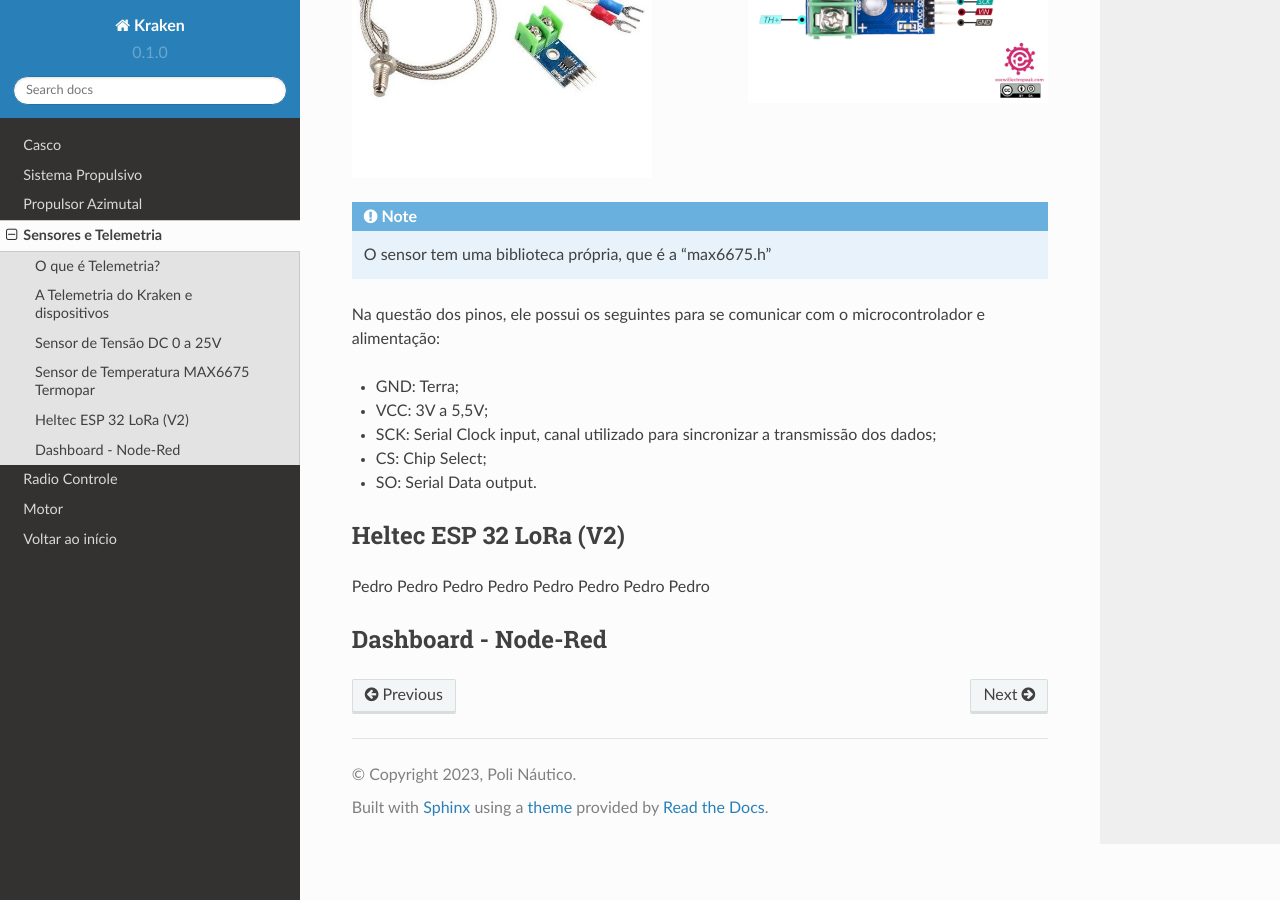
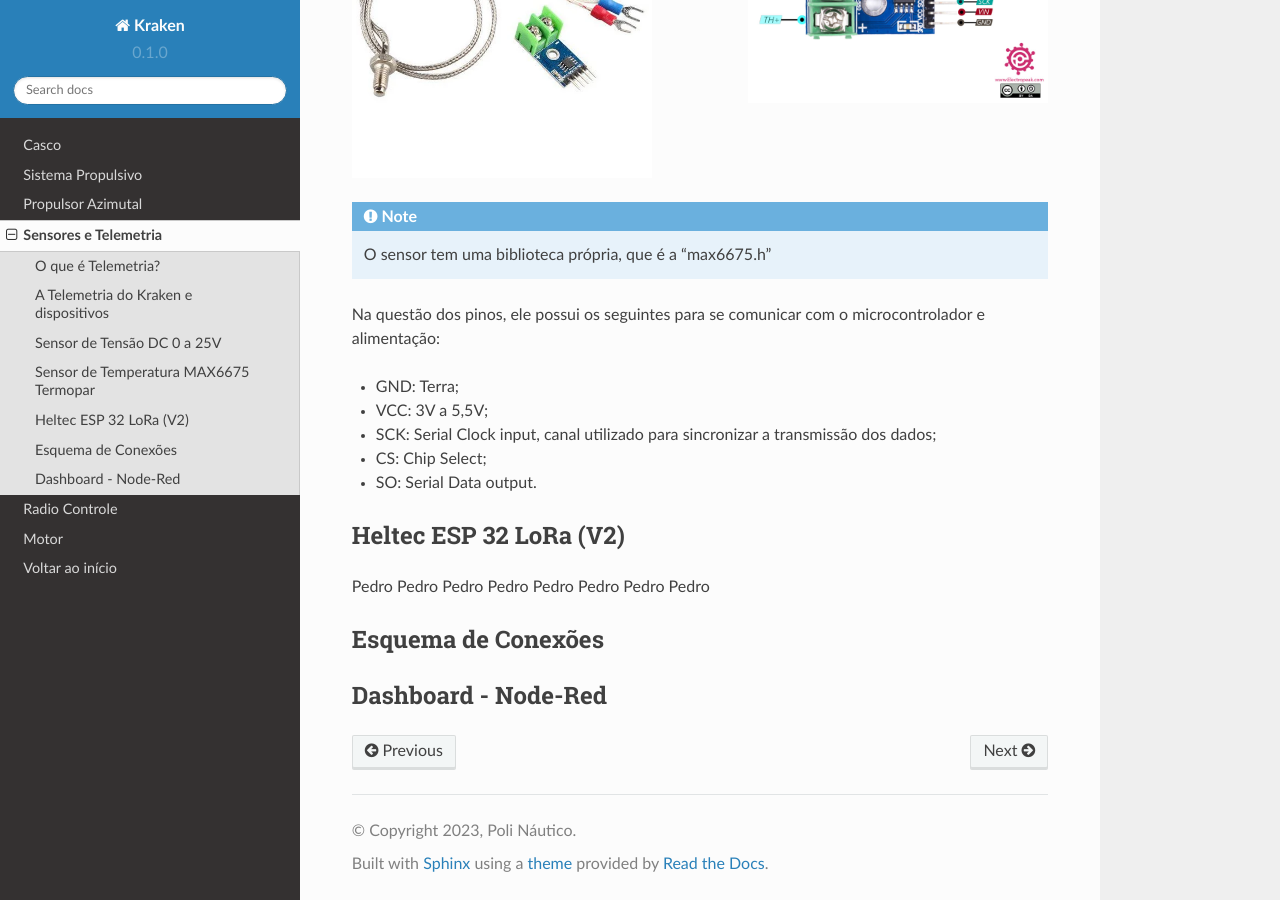
Before and after one commit to polinautico/RTD-Kraken, a Sphinx documentation site: the page built from docs/source/sensores.rst, in a window 1280 px wide and 900 px high, scrolled down 2006 px. Built offline with Sphinx 7.4.7 and the Read the Docs theme 2.0.0, drawn with Linux system fonts in a browser that asks for light colours.

Commit message:
Update sensores.rst

```diff
--- a/docs/source/sensores.rst
+++ b/docs/source/sensores.rst
@@ -62,5 +62,8 @@
 -----
 Pedro Pedro Pedro Pedro Pedro Pedro Pedro Pedro
 
+Esquema de Conexões
+-----
+
 Dashboard - Node-Red
 -----
```
